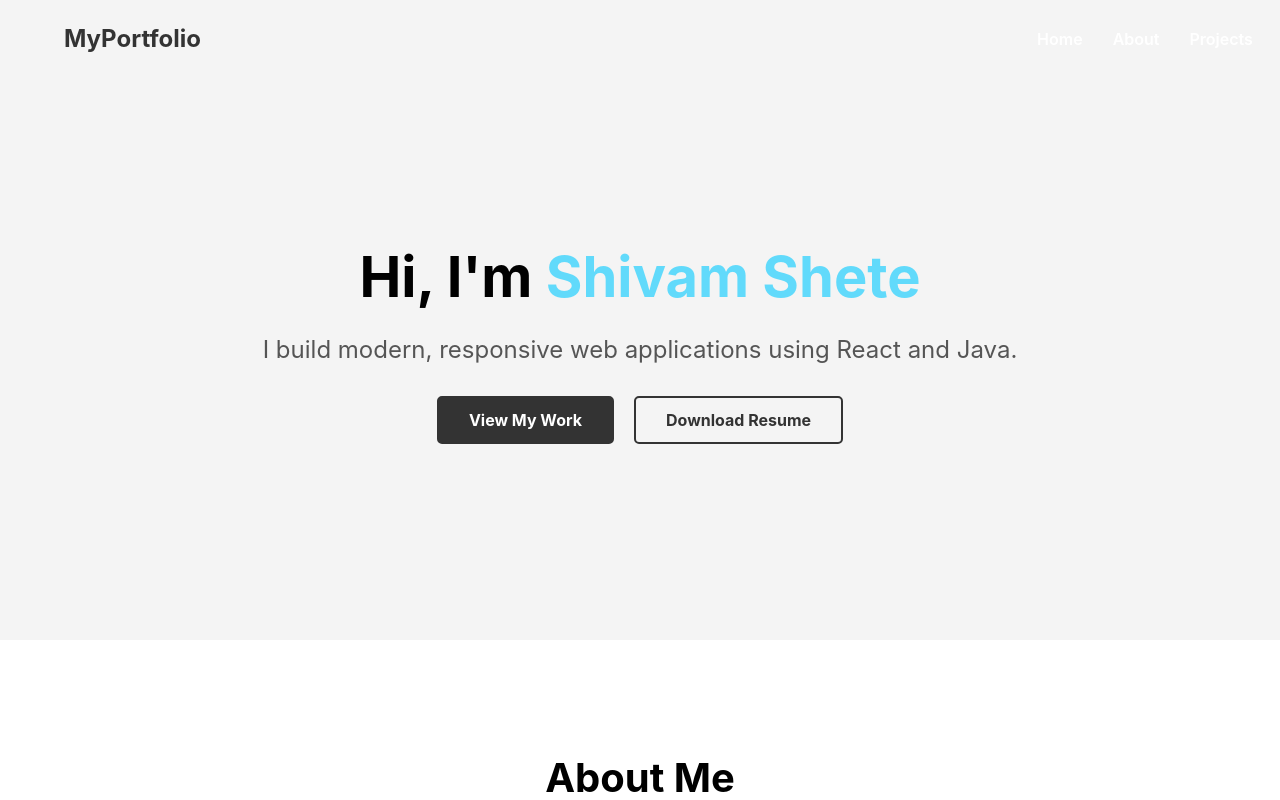
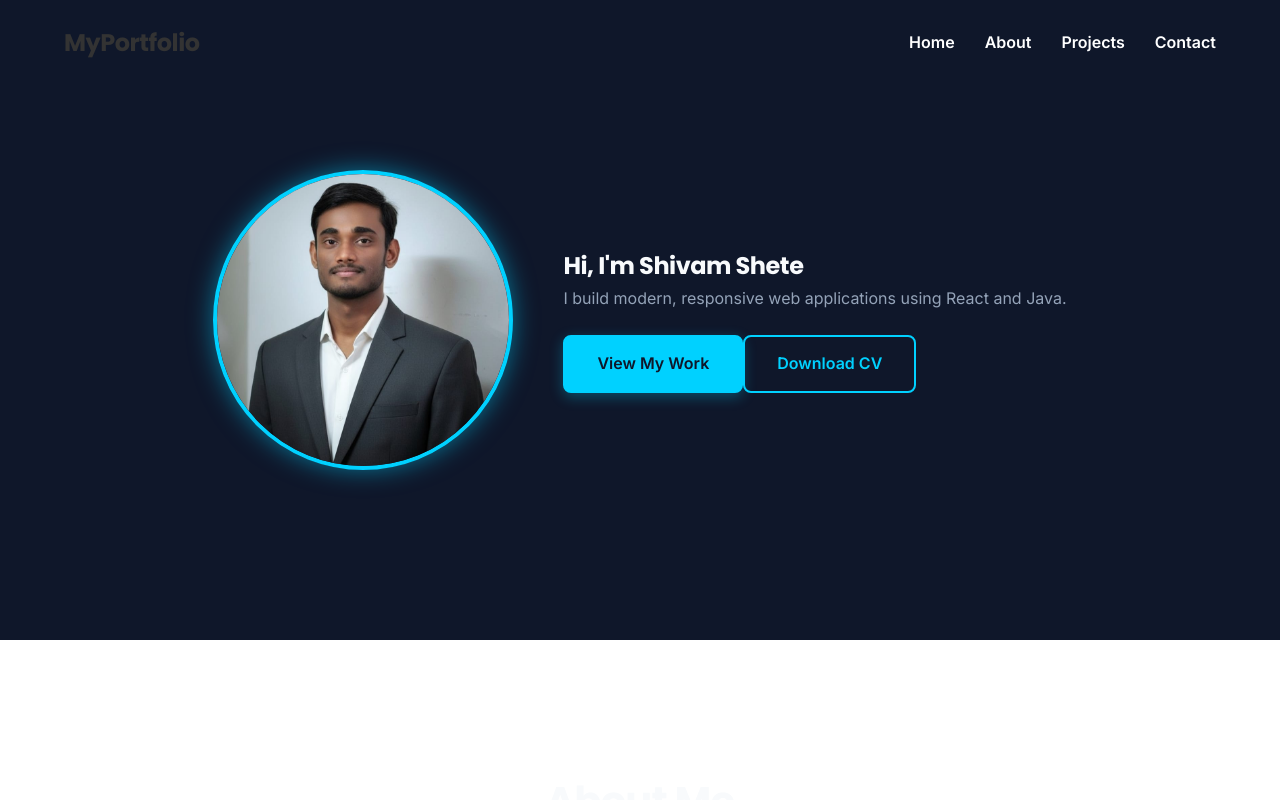
Before and after one commit to shivamshete1036/Portfolio, a React (Create React App) app: page / in a window 1280 px wide. Shown: the top 800 px of the page. Built offline with nearby package versions, Linux system fonts and the light colour scheme.

Commit message:
Added profile photo to hero section

```diff
--- a/src/App.css
+++ b/src/App.css
@@ -1,5 +1,21 @@
 .App {
   text-align: center;
+}
+
+:root {
+  --bg-dark: #0f172a;
+  --bg-card: #1e293b;
+  --accent: #00d1ff;
+  --text-main: #f8fafc;
+  --text-dim: #94a3b8;
+  --transition: 0.3s ease-in-out;
+}
+
+body {
+  background-color: var(--bg-dark);
+  color: var(--text-main);
+  margin: 0;
+  font-family: 'Inter', sans-serif;
 }
 
 .App-logo {
--- a/src/components/Hero.css
+++ b/src/components/Hero.css
@@ -1,53 +1,44 @@
-.hero {
-  height: 80vh;
+.hero-container {
   display: flex;
+  align-items: center;
   justify-content: center;
-  align-items: center;
-  background-color: #f4f4f4;
-  text-align: center;
+  gap: 50px;
+  max-width: 1200px;
+  margin: 0 auto;
+  padding: 0 5%;
 }
 
-.hero h1 {
-  font-size: 3.5rem;
-  margin-bottom: 1rem;
+.hero-image .profile-photo {
+  width: 300px;
+  height: 300px;
+  border-radius: 50%; /* Makes it circular */
+  object-fit: cover;
+  border: 4px solid var(--accent);
+  box-shadow: 0 0 25px rgba(0, 209, 255, 0.5); /* Electric Glow */
+  transition: transform 0.3s ease;
 }
 
-.highlight {
-  color: #61dafb; /* React Blue */
+.hero-image .profile-photo:hover {
+  transform: scale(1.05) rotate(2deg); /* Subtle interaction */
 }
 
-.hero p {
-  font-size: 1.5rem;
-  color: #555;
-  margin-bottom: 2rem;
-}
-.hero-btns {
-  display: flex;
-  justify-content: center;
-  gap: 20px;
-  margin-top: 20px;
+.hero-content {
+  text-align: left; /* Align text to left since image is on the right */
 }
 
-.hero-btn {
-  padding: 12px 30px;
-  font-size: 1rem;
-  background-color: #333;
-  color: white;
-  border: 2px solid #333;
-  border-radius: 5px;
-  text-decoration: none;
-  font-weight: bold;
-  transition: 0.3s;
+/* Responsive adjustment for Mobile */
+@media (max-width: 768px) {
+  .hero-container {
+    flex-direction: column; /* Stacks image on top of text */
+    text-align: center;
+  }
+
+  .hero-content {
+    text-align: center;
+  }
+
+  .hero-image .profile-photo {
+    width: 200px;
+    height: 200px;
+  }
 }
-
-/* Secondary "Outline" style for the Resume button */
-.hero-btn.outline {
-  background-color: transparent;
-  color: #333;
-}
-
-.hero-btn:hover {
-  background-color: #61dafb;
-  border-color: #61dafb;
-  color: #333;
-}
--- a/src/components/Hero.js
+++ b/src/components/Hero.js
@@ -1,24 +1,31 @@
 import React from 'react';
 import './Hero.css';
+import profileImg from '../assets/profile.jpg'; // Import your photo
 
 const Hero = () => {
   return (
     <section className="hero" id="home">
+      <div className="hero-container">
+        {/* Profile Photo Side */}
+        <div className="hero-image">
+          <img src={profileImg} alt="Shivam Shete" className="profile-photo" />
+        </div>
+
+        {/* Text Content Side */}
         <div className="hero-content">
           <h1>Hi, I'm <span className="highlight">Shivam Shete</span></h1>
           <p>I build modern, responsive web applications using React and Java.</p>
 
           <div className="hero-btns">
             <a href="#projects" className="hero-btn">View My Work</a>
-
-          {/* Download Button */}
             <a
-            href="/Shivam_Shete_CSE_2026_Resume.pdf"
-            download="Shivam_Shete_Resume.pdf"
+              href="/Shivam_Shete_Resume.pdf"
+              download
               className="hero-btn outline"
             >
-            Download Resume
+              Download CV
             </a>
+          </div>
         </div>
       </div>
     </section>
--- a/src/index.css
+++ b/src/index.css
@@ -1,13 +1,220 @@
-body {
-  margin: 0;
-  font-family: -apple-system, BlinkMacSystemFont, 'Segoe UI', 'Roboto', 'Oxygen',
-    'Ubuntu', 'Cantarell', 'Fira Sans', 'Droid Sans', 'Helvetica Neue',
-    sans-serif;
-  -webkit-font-smoothing: antialiased;
-  -moz-osx-font-smoothing: grayscale;
+/* Import Google Fonts for a premium look */
+@import url('https://fonts.googleapis.com/css2?family=Inter:wght@300;400;600;800&family=Poppins:wght@400;600;700&display=swap');
+
+:root {
+  /* Elegant Dark Color Palette */
+  --bg-deep: #0f172a;        /* Midnight Blue */
+  --bg-surface: #1e293b;    /* Slate Surface */
+  --accent: #00d1ff;        /* Electric Cyan */
+  --accent-glow: rgba(0, 209, 255, 0.3);
+  --text-primary: #f8fafc;  /* Crisp White */
+  --text-secondary: #94a3b8; /* Muted Slate */
+
+  /* Smooth Transitions */
+  --transition: all 0.3s cubic-bezier(0.4, 0, 0.2, 1);
 }
 
-code {
-  font-family: source-code-pro, Menlo, Monaco, Consolas, 'Courier New',
-    monospace;
+/* =========================================
+   Global Reset & Base Styles
+   ========================================= */
+* {
+  margin: 0;
+  padding: 0;
+  box-sizing: border-box;
 }
+
+html {
+  scroll-behavior: smooth; /* Smooth sliding between sections */
+}
+
+body {
+  font-family: 'Inter', -apple-system, sans-serif;
+  background-color: var(--bg-deep);
+  color: var(--text-primary);
+  line-height: 1.6;
+  overflow-x: hidden;
+  -webkit-font-smoothing: antialiased; /* Makes text look sharper on dark backgrounds */
+}
+
+/* Ensure all images are responsive by default */
+img {
+  max-width: 100%;
+  height: auto;
+  display: block;
+}
+
+/* =========================================
+   Typography
+   ========================================= */
+h1, h2, h3, h4 {
+  font-family: 'Poppins', sans-serif;
+  font-weight: 700;
+  letter-spacing: -0.02em;
+  color: var(--text-primary);
+}
+
+p {
+  color: var(--text-secondary);
+  margin-bottom: 1.5rem;
+}
+
+/* =========================================
+   Layout & Containers
+   ========================================= */
+section {
+  padding: 100px 5%;
+  min-height: 80vh;
+  display: flex;
+  flex-direction: column;
+  justify-content: center;
+}
+
+/* Shared Container for Alignment */
+.container {
+  width: 100%;
+  max-width: 1200px;
+  margin: 0 auto;
+}
+
+/* Reusable Section Titles */
+.section-title {
+  text-align: center;
+  font-size: 2.8rem;
+  margin-bottom: 3.5rem;
+  position: relative;
+}
+
+.section-title::after {
+  content: '';
+  display: block;
+  width: 60px;
+  height: 4px;
+  background: var(--accent);
+  margin: 12px auto 0;
+  border-radius: 2px;
+  box-shadow: 0 0 10px var(--accent-glow); /* Added subtle glow to the underline */
+}
+
+/* =========================================
+   UI Elements & Buttons
+   ========================================= */
+.hero-btn, .submit-btn, .view-btn {
+  padding: 14px 32px;
+  border-radius: 8px;
+  font-family: 'Inter', sans-serif;
+  font-weight: 600;
+  font-size: 1rem;
+  cursor: pointer;
+  transition: var(--transition);
+  text-decoration: none;
+  display: inline-flex;
+  align-items: center;
+  justify-content: center;
+  text-align: center;
+}
+
+.hero-btn {
+  background-color: var(--accent);
+  color: var(--bg-deep);
+  border: 2px solid var(--accent);
+  box-shadow: 0 4px 14px 0 var(--accent-glow);
+}
+
+.hero-btn:hover {
+  transform: translateY(-4px);
+  box-shadow: 0 8px 25px 0 var(--accent-glow);
+  filter: brightness(1.1);
+}
+
+.hero-btn.outline {
+  background: transparent;
+  border: 2px solid var(--accent);
+  color: var(--accent);
+  box-shadow: none;
+}
+
+.hero-btn.outline:hover {
+  background: var(--accent);
+  color: var(--bg-deep);
+  box-shadow: 0 4px 14px 0 var(--accent-glow);
+}
+
+/* Accessibility: Keyboard Focus States */
+a:focus-visible, button:focus-visible, input:focus-visible, textarea:focus-visible {
+  outline: 2px dashed var(--accent);
+  outline-offset: 4px;
+}
+
+/* =========================================
+   Scrollbar Styling
+   ========================================= */
+::-webkit-scrollbar {
+  width: 10px;
+}
+
+::-webkit-scrollbar-track {
+  background: var(--bg-deep);
+}
+
+::-webkit-scrollbar-thumb {
+  background: var(--bg-surface);
+  border-radius: 5px;
+}
+
+::-webkit-scrollbar-thumb:hover {
+  background: var(--accent);
+}
+
+/* =========================================
+   Responsive Media Queries
+   ========================================= */
+
+/* Tablets & Small Laptops */
+@media screen and (max-width: 1024px) {
+  section {
+    padding: 80px 5%;
+    min-height: auto; /* Allow sections to shrink if content is small */
+  }
+
+  .section-title {
+    font-size: 2.5rem;
+    margin-bottom: 3rem;
+  }
+}
+
+/* Mobile Devices */
+@media screen and (max-width: 768px) {
+  section {
+    padding: 60px 5%;
+  }
+
+  .section-title {
+    font-size: 2rem;
+    margin-bottom: 2.5rem;
+  }
+
+  /* Buttons adjust to be easier to tap on mobile */
+  .hero-btn, .submit-btn, .view-btn {
+    padding: 12px 24px;
+    font-size: 0.95rem;
+  }
+}
+
+/* Small Mobile / Portrait */
+@media screen and (max-width: 480px) {
+  .section-title {
+    font-size: 1.75rem;
+  }
+
+  /* Make buttons full width on very small screens so they don't break side-by-side */
+  .hero-btns {
+    display: flex;
+    flex-direction: column;
+    gap: 15px;
+    width: 100%;
+  }
+
+  .hero-btn {
+    width: 100%;
+  }
+}
```
Also changed, not shown: src/assets/profile.jpg (added). Lines whose indentation alone changed are shown as unchanged.
